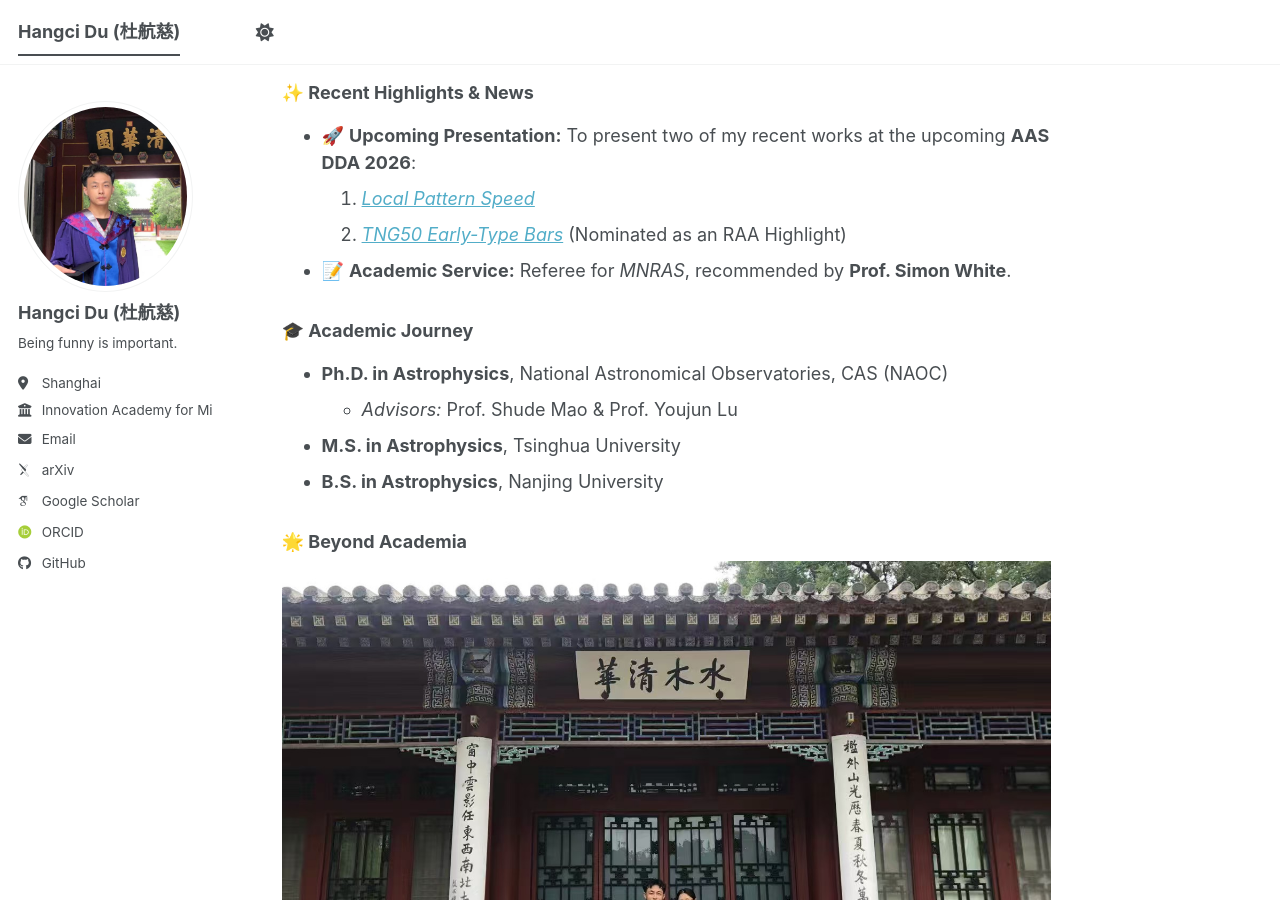
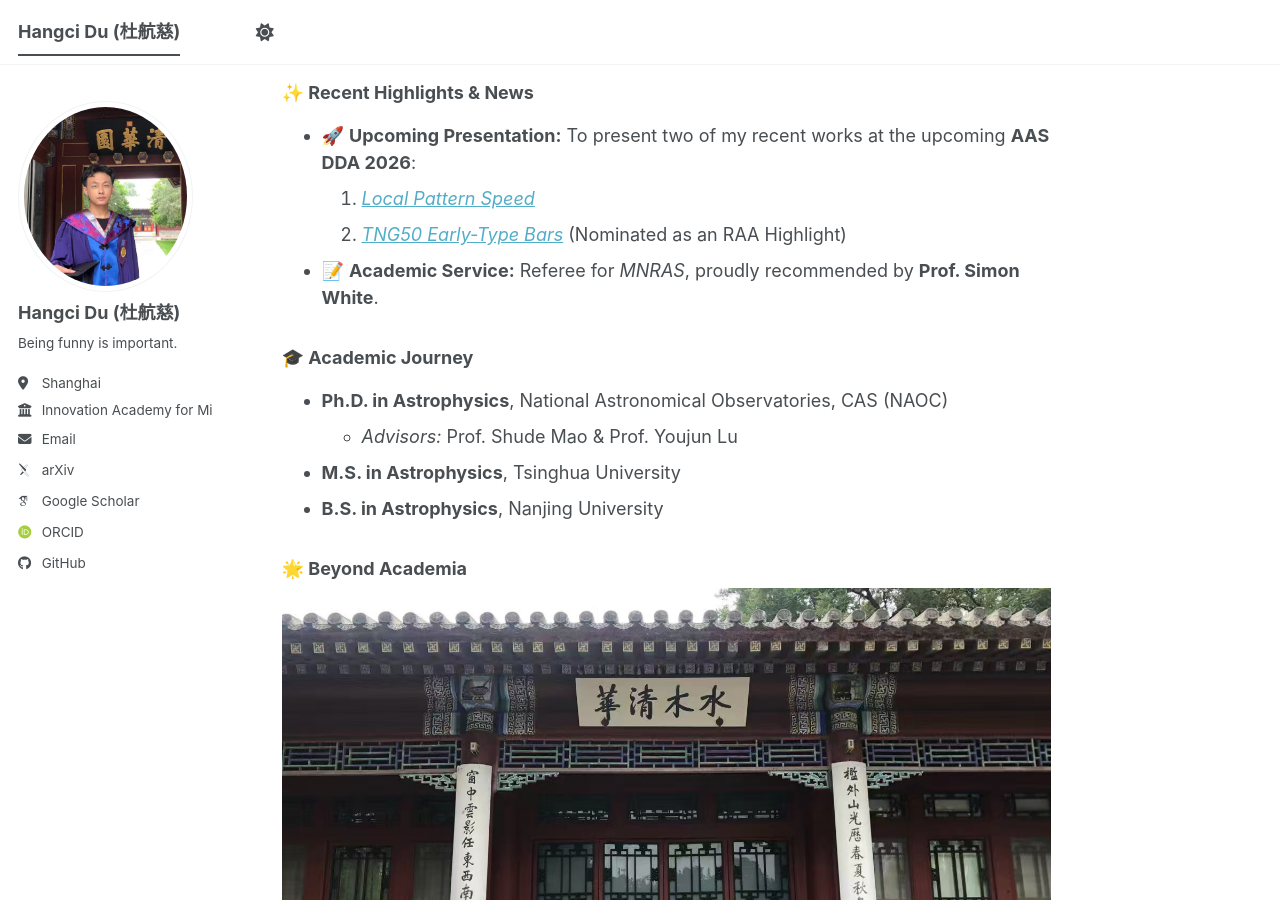
Before and after one commit to hangcidu/hangcidu.github.io, a Jekyll site: the page built from _pages/about.md, in a window 1280 px wide and 900 px high, scrolled down 518 px. Built offline with Jekyll 4.4.1, drawn with Linux system fonts in a browser that asks for light colours; some web fonts are replaced; a script bundle is joined from its source files by our own code; library files that are not in the unit come from our copies.

Commit message:
Update about.md

```diff
--- a/_pages/about.md
+++ b/_pages/about.md
@@ -21,7 +21,7 @@ My academic taste have been profoundly shaped by my brilliant advisors (**Shude
 *   🚀 **Upcoming Presentation:** To present two of my recent works at the upcoming **AAS DDA 2026**:
     1. [*Local Pattern Speed*](https://arxiv.org/abs/2603.05287)
     2. [*TNG50 Early-Type Bars*](https://arxiv.org/abs/2603.21279) (Nominated as an RAA Highlight)
-*   📝 **Academic Service:** Referee for *MNRAS*, recommended by **Prof. Simon White**.
+*   📝 **Academic Service:** Referee for *MNRAS*, proudly recommended by **Prof. Simon White**.
 
 ### 🎓 Academic Journey
 *   **Ph.D. in Astrophysics**, National Astronomical Observatories, CAS (NAOC)
```
